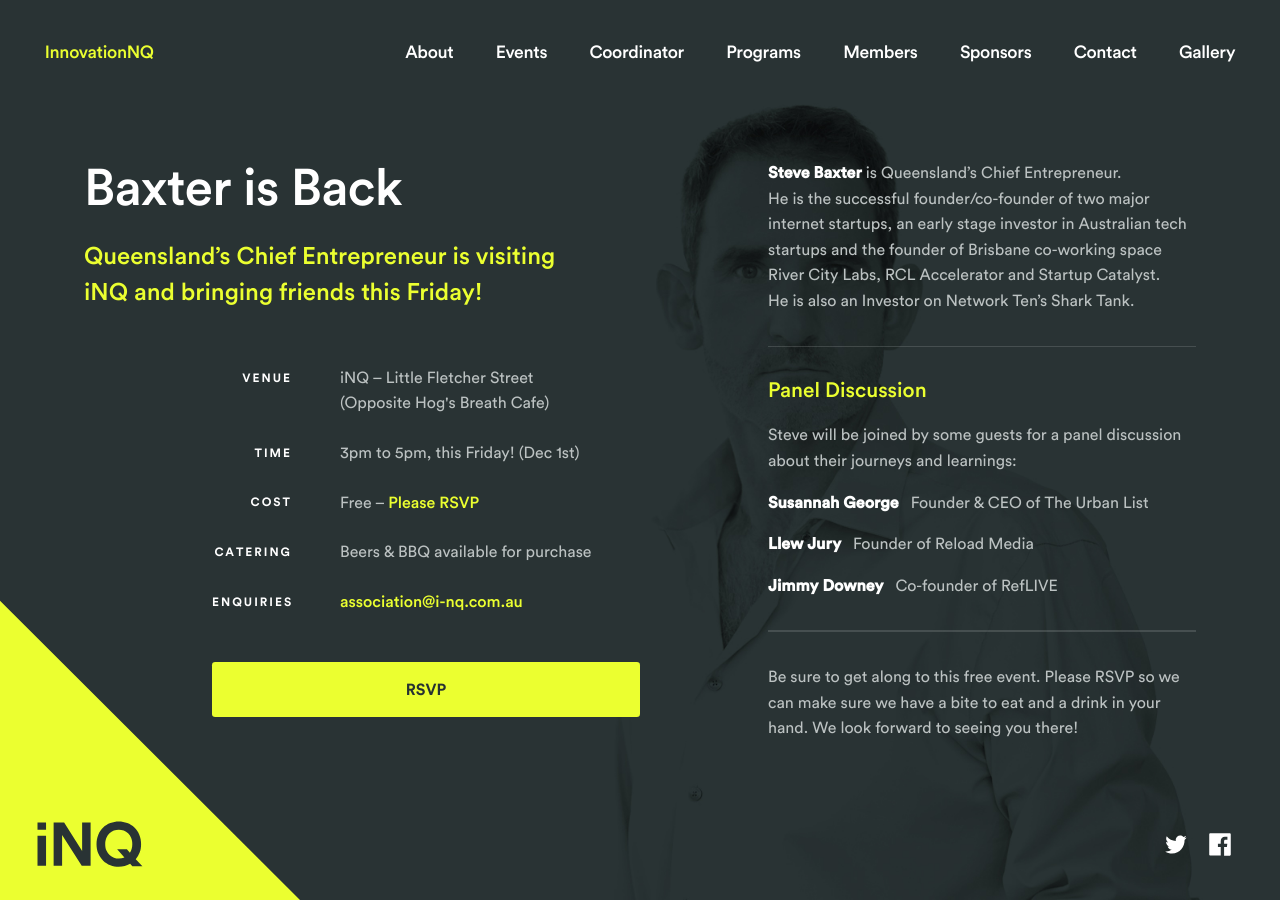
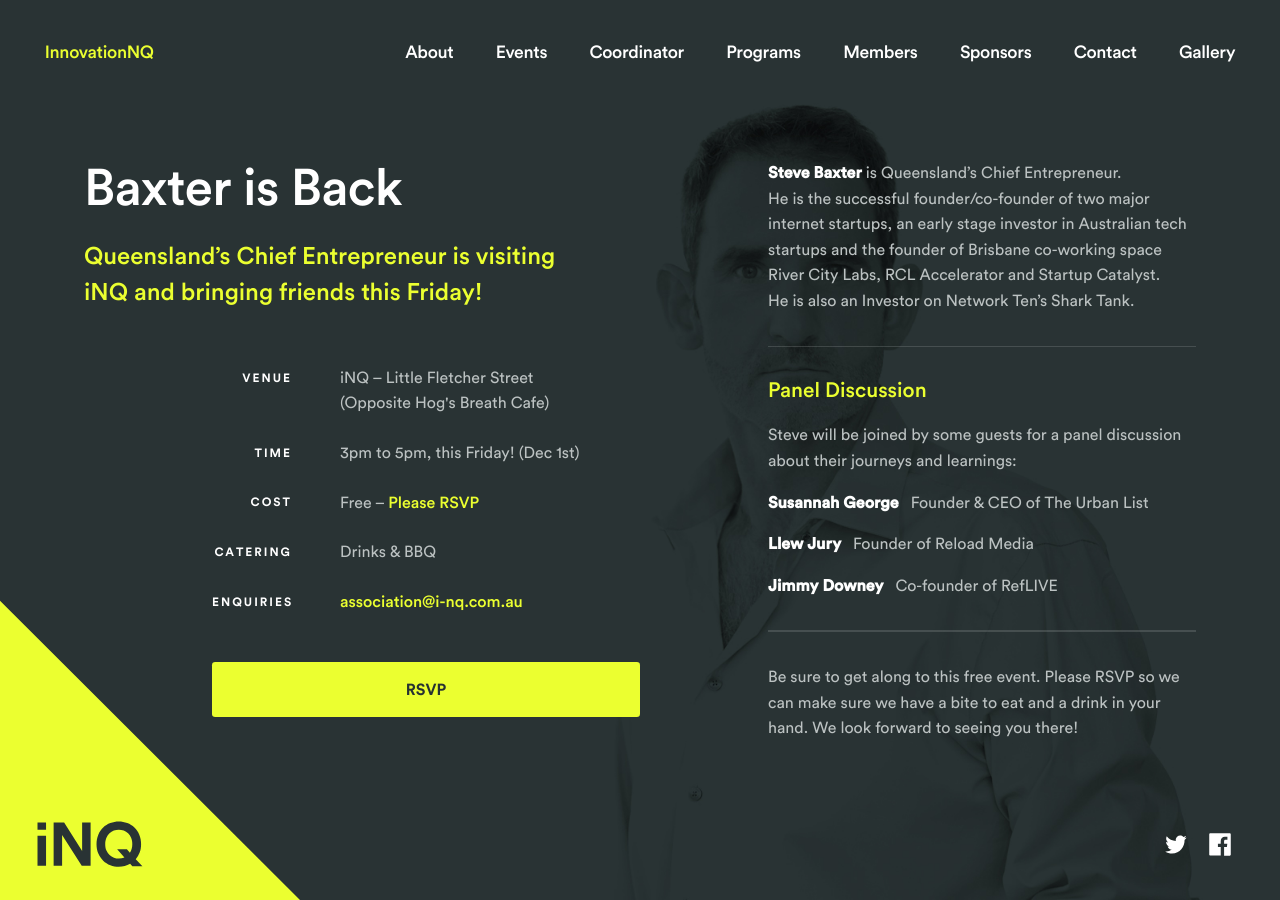
Before and after one commit to fierceventures/inq, a Jekyll site: the page built from baxter.html, in a window 1280 px wide. Built offline with Jekyll 4.4.1, drawn with Linux system fonts in a browser that asks for light colours; some web fonts are replaced.

Commit message:
Update Baxter Copy

```diff
--- a/baxter.html
+++ b/baxter.html
@@ -29,7 +29,7 @@
 				</div>
 				<div class="row">
 					<label>Catering</label>
-					<p>Beers &amp; BBQ available for purchase</p>
+					<p>Drinks &amp; BBQ</p>
 				</div>
 				<div class="row">
 					<label>Enquiries</label>
```
